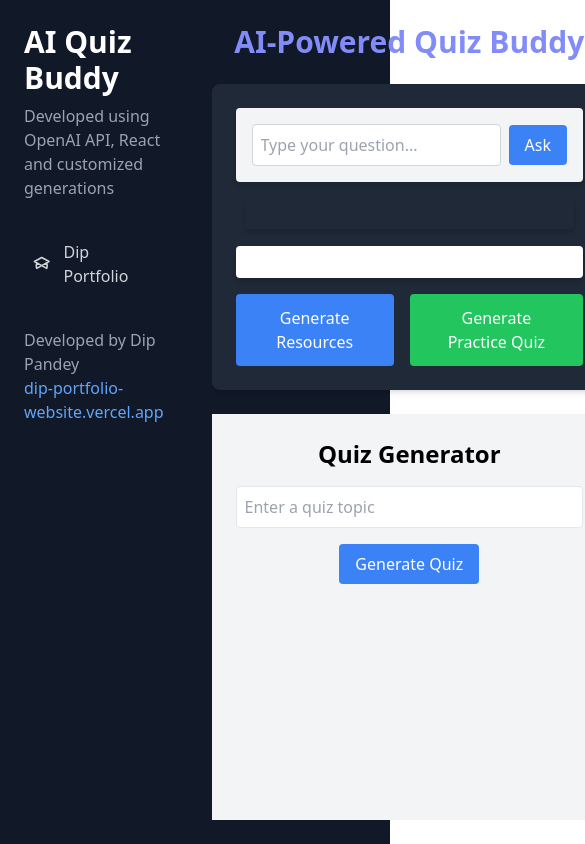
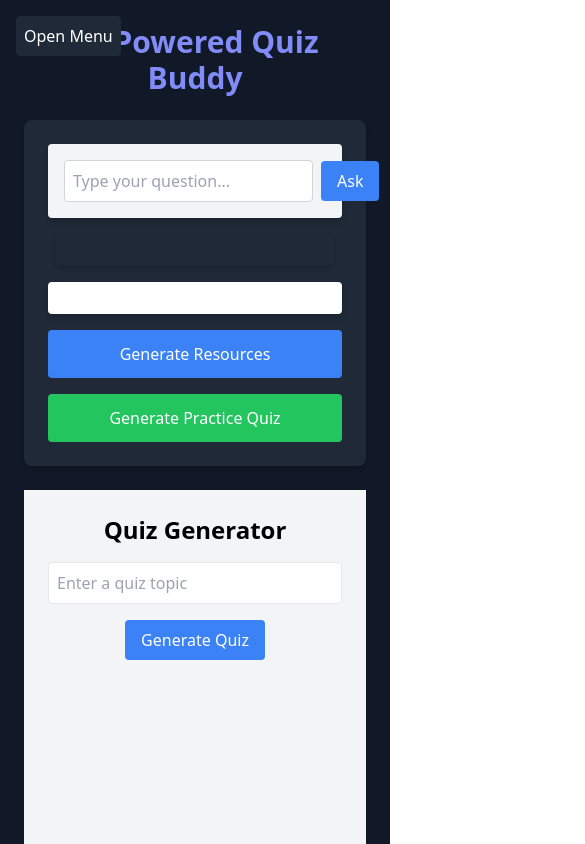
Before and after one commit to DipPandey/my-study-buddy, a Next.js app: page / in a window 390 px wide. Shown: the top 844 px of the page, 585 px wide, since content can reach past the window. Built offline with nearby package versions, Linux system fonts and the light colour scheme.

Commit message:
Perfect push everything woirks

```diff
--- a/src/components/QuestionInput.js
+++ b/src/components/QuestionInput.js
@@ -1,4 +1,4 @@
-export default function QuestionInput({ question, setQuestion, fetchAnswer }) {
+export default function QuestionInput({ question, setQuestion, fetchAnswer, isLoading }) {
     return (
         <div className="flex items-center space-x-2 bg-gray-100 p-4 rounded shadow-md">
             <input
@@ -9,10 +9,18 @@ export default function QuestionInput({ question, setQuestion, fetchAnswer }) {
                 onChange={(e) => setQuestion(e.target.value)}
             />
             <button
-                className="bg-blue-500 text-white px-4 py-2 rounded hover:bg-blue-600"
+                className="bg-blue-500 text-white px-4 py-2 rounded hover:bg-blue-600 flex items-center justify-center"
                 onClick={fetchAnswer}
+                disabled={isLoading}
             >
-                Ask
+                {isLoading ? (
+                    <svg className="animate-spin h-5 w-5 mr-2 text-white" xmlns="http://www.w3.org/2000/svg" fill="none" viewBox="0 0 24 24">
+                        <circle className="opacity-25" cx="12" cy="12" r="10" stroke="currentColor" strokeWidth="4"></circle>
+                        <path className="opacity-75" fill="currentColor" d="M4 12a8 8 0 018-8V0C5.373 0 0 5.373 0 12h4z"></path>
+                    </svg>
+                ) : (
+                    'Ask'
+                )}
             </button>
         </div>
     );
--- a/src/components/Quiz.js
+++ b/src/components/Quiz.js
@@ -6,11 +6,13 @@ export default function Quiz() {
     const [selectedAnswers, setSelectedAnswers] = useState({});
     const [showResults, setShowResults] = useState(false);
     const [error, setError] = useState(null);
+    const [isLoadingQuiz, setIsLoadingQuiz] = useState(false); // Add loading state
 
     const generateQuiz = async () => {
         setShowResults(false); // Reset the quiz results when generating a new quiz
         setSelectedAnswers({});
         setQuizQuestions([]);
+        setIsLoadingQuiz(true); // Start loading
         try {
             const response = await fetch('/api/generate-quiz', {
                 method: 'POST',
@@ -31,6 +33,8 @@ export default function Quiz() {
         } catch (error) {
             console.error('Error fetching quiz:', error);
             setError('Failed to fetch quiz. Please try again later.');
+        } finally {
+            setIsLoadingQuiz(false); // Stop loading
         }
     };
 
@@ -57,9 +61,17 @@ export default function Quiz() {
             />
             <button
                 onClick={generateQuiz}
-                className="bg-blue-500 text-white px-4 py-2 rounded hover:bg-blue-600 transition"
+                className="bg-blue-500 text-white px-4 py-2 rounded hover:bg-blue-600 transition flex items-center justify-center"
+                disabled={isLoadingQuiz} // Disable the button while loading
             >
-                Generate Quiz
+                {isLoadingQuiz ? (
+                    <svg className="animate-spin h-5 w-5 mr-3 text-white" xmlns="http://www.w3.org/2000/svg" fill="none" viewBox="0 0 24 24">
+                        <circle className="opacity-25" cx="12" cy="12" r="10" stroke="currentColor" strokeWidth="4"></circle>
+                        <path className="opacity-75" fill="currentColor" d="M4 12a8 8 0 018-8V0C5.373 0 0 5.373 0 12h4z"></path>
+                    </svg>
+                ) : (
+                    'Generate Quiz'
+                )}
             </button>
 
             {error && <p className="text-red-500 mt-4">{error}</p>}
--- a/src/components/sidebar.js
+++ b/src/components/sidebar.js
@@ -1,28 +1,43 @@
+import { useState } from 'react';
+
 export default function Sidebar() {
+    const [isOpen, setIsOpen] = useState(false);
+
     return (
-        <div className="bg-gray-900 text-white w-64 min-h-screen p-6">
+        <>
+            {/* Toggle Button for Mobile */}
+            <button
+                className="md:hidden p-2 bg-gray-800 text-white fixed top-4 left-4 z-50 rounded"
+                onClick={() => setIsOpen(!isOpen)}
+            >
+                {isOpen ? 'Close Menu' : 'Open Menu'}
+            </button>
+
+            {/* Sidebar */}
+            <div className={`bg-gray-900 text-white w-64 min-h-screen p-6 md:w-48 md:p-4 sm:w-40 sm:p-3 fixed md:relative z-40 transform ${isOpen ? 'translate-x-0' : '-translate-x-full'} md:translate-x-0 transition-transform duration-300 ease-in-out`}>
                 <div className="mb-8">
-                <h2 className="text-3xl font-extrabold mb-2">AI Quiz Buddy</h2>
-                <p className="text-gray-400">Developed using OpenAI API, React and customized generations</p>
+                    <h2 className="text-3xl font-extrabold mb-2 sm:text-2xl">AI Quiz Buddy</h2>
+                    <p className="text-gray-400 text-sm sm:text-xs">Developed using OpenAI API, React and customized generations</p>
                 </div>
                 <nav>
                     <ul>
                         <li className="mb-4">
                             <a href="https://dip-portfolio-website.vercel.app" target="_blank" rel="noopener noreferrer" className="flex items-center p-2 text-gray-300 hover:bg-gray-700 hover:text-white rounded">
-                            <svg className="w-5 h-5 mr-3" fill="none" stroke="currentColor" strokeWidth="2" viewBox="0 0 24 24" xmlns="http://www.w3.org/2000/svg">
+                                <svg className="w-5 h-5 mr-3 sm:w-4 sm:h-4 sm:mr-2" fill="none" stroke="currentColor" strokeWidth="2" viewBox="0 0 24 24" xmlns="http://www.w3.org/2000/svg">
                                     <path strokeLinecap="round" strokeLinejoin="round" d="M12 14l9-5-9-5-9 5 9 5zM12 14l6.16-3.422a12.08 12.08 0 0 1 0 6.844L12 14zM12 14l-6.16 3.422a12.08 12.08 0 0 1 0-6.844L12 14z"></path>
                                 </svg>
-                            Dip Portfolio
+                                <span className="sm:text-sm">Dip Portfolio</span>
                             </a>
                         </li>
                     </ul>
                 </nav>
                 <div className="mt-8">
-                <p className="text-gray-400">Developed by Dip Pandey</p>
-                <a href="https://dip-portfolio-website.vercel.app" target="_blank" rel="noopener noreferrer" className="text-blue-400 hover:underline">
+                    <p className="text-gray-400 text-sm sm:text-xs">Developed by Dip Pandey</p>
+                    <a href="https://dip-portfolio-website.vercel.app" target="_blank" rel="noopener noreferrer" className="text-blue-400 hover:underline sm:text-xs">
                         dip-portfolio-website.vercel.app
                     </a>
                 </div>
             </div>
+        </>
     );
 }
--- a/src/pages/index.js
+++ b/src/pages/index.js
@@ -12,8 +12,11 @@ export default function Home() {
     const [resources, setResources] = useState([]);
     const [isLoadingResources, setIsLoadingResources] = useState(false);
     const [isLoadingQuiz, setIsLoadingQuiz] = useState(false);
+    const [isLoadingAnswer, setIsLoadingAnswer] = useState(false); // Loading state for fetching answer
 
     const fetchAnswer = async () => {
+        setIsLoadingAnswer(true); // Start loading for answer fetch
+        try {
             const response = await fetch('/api/answer-question', {
                 method: 'POST',
                 headers: { 'Content-Type': 'application/json' },
@@ -21,6 +24,11 @@ export default function Home() {
             });
             const data = await response.json();
             setAnswer(data.answer);
+        } catch (error) {
+            console.error('Error fetching answer:', error);
+        } finally {
+            setIsLoadingAnswer(false); // Stop loading for answer fetch
+        }
     };
 
     const fetchResources = async () => {
@@ -33,6 +41,8 @@ export default function Home() {
             });
             const data = await response.json();
             setResources(data.resources ?? []);
+        } catch (error) {
+            console.error('Error fetching resources:', error);
         } finally {
             setIsLoadingResources(false);
         }
@@ -68,18 +78,24 @@ export default function Home() {
     };
 
     return (
-        <div className="flex bg-gray-900 text-blue min-h-screen">
+        <div className="flex flex-col md:flex-row bg-gray-900 text-blue min-h-screen">
             <Sidebar />
-            <div className="flex-1 p-6 flex flex-col h-screen">
+            <div className="flex-1 p-6 flex flex-col h-full overflow-y-auto">
                 <h1 className="text-3xl font-bold mb-6 text-center text-indigo-400">AI-Powered Quiz Buddy</h1>
-                <div className="flex flex-col space-y-6 flex-grow overflow-y-auto">
+                <div className="flex flex-col space-y-6 flex-grow">
                     <div className="flex flex-col space-y-4 bg-gray-800 p-6 rounded-lg shadow-md">
-                        <QuestionInput question={question} setQuestion={setQuestion} fetchAnswer={handleFetch} />
+                        <QuestionInput
+                            question={question}
+                            setQuestion={setQuestion}
+                            fetchAnswer={handleFetch}
+                            isLoading={isLoadingAnswer} // Pass the loading state to QuestionInput
+                        />
                         <Answer answer={answer} />
+
                         <Resources resources={resources} isLoadingResources={isLoadingResources} />
-                        <div className="flex space-x-4">
+                        <div className="flex flex-col sm:flex-row sm:space-x-4">
                             <button
-                                className="bg-blue-500 text-white px-6 py-3 rounded hover:bg-blue-600 transform hover:scale-105 transition duration-300"
+                                className="bg-blue-500 text-white px-6 py-3 rounded hover:bg-blue-600 transform hover:scale-105 transition duration-300 mb-4 sm:mb-0"
                                 onClick={fetchResources}
                                 disabled={isLoadingResources}
                             >
```
Lines whose indentation alone changed are shown as unchanged.
